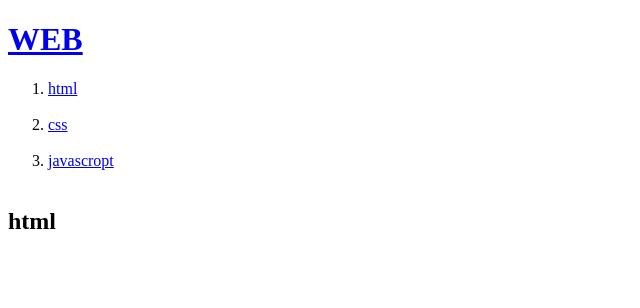
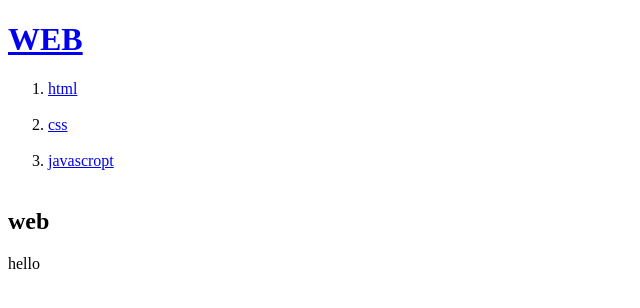
Before and after one commit to dffda/website, a plain HTML site: page index.html in a window 1280 px wide. Shown: the whole page, without its empty margins (0-640 px from the left). Drawn offline with Linux system fonts and the light colour scheme.

Commit message:
Update index.html

```diff
--- a/index.html
+++ b/index.html
@@ -10,6 +10,8 @@
     <li><a href="2.html">css</a></li><br>
     <li><a href="3.html">javascropt</a></li><br>
   </ol>
-  <h2>html</h2>
+  <h2>web</h2>
+  <p>hello
+  </p>
 </body>
 </html>
```
